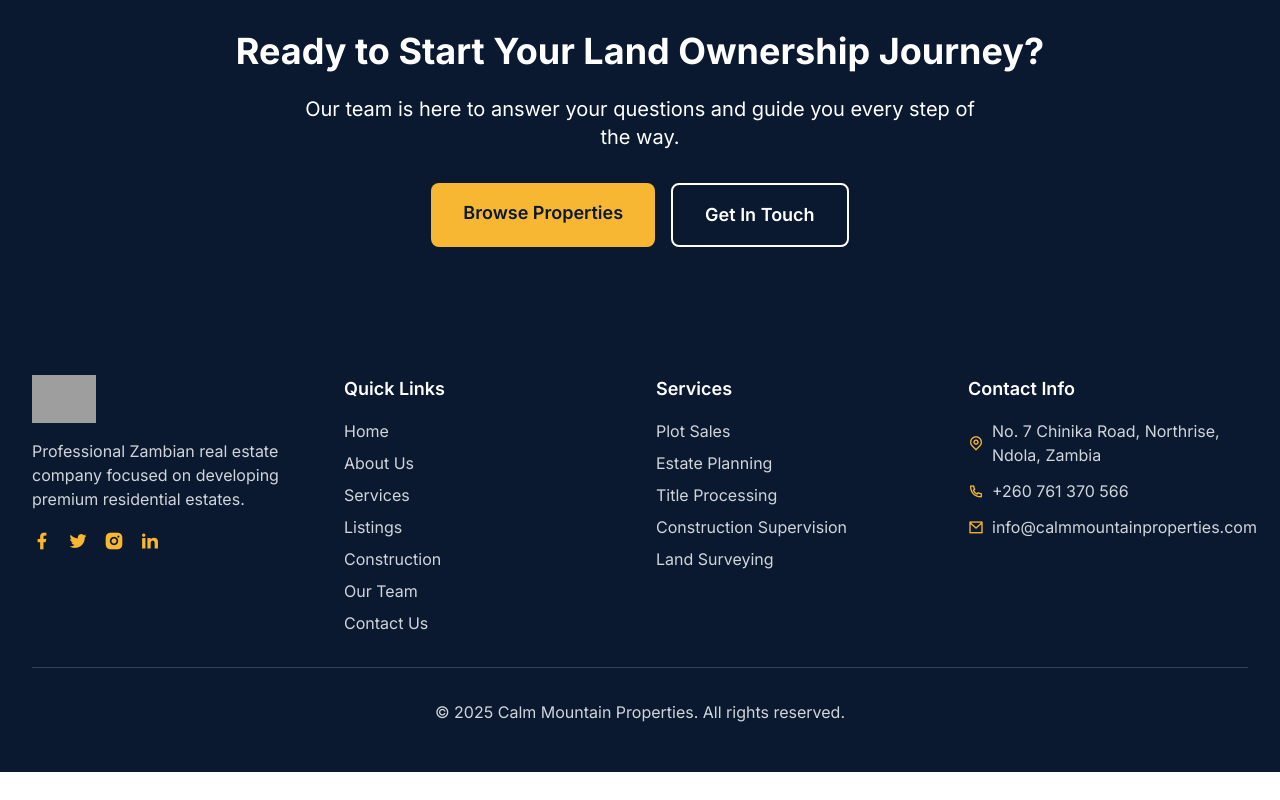
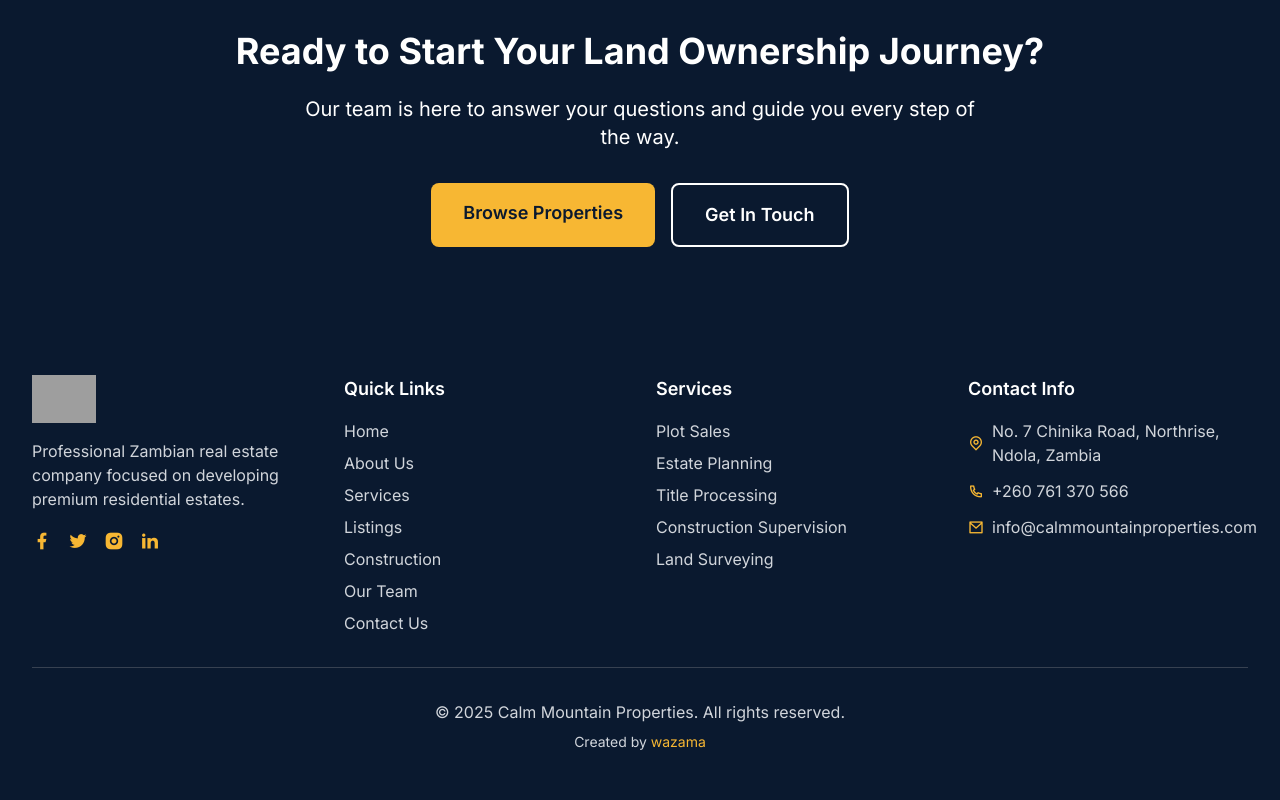
Before and after one commit to Wazanyirenda/real-estate-site, a Next.js app: page / in a window 1280 px wide. Shown: the part 4915-5715 px from the top of the page. Before the commit the page ends 5687 px from the top, so only its background shows below. Built offline with nearby package versions, Linux system fonts and the light colour scheme; grey boxes are pictures that could not be loaded; some icons are missing.

Commit message:
added footer and working links

```diff
--- a/app/about/CompanyOverview.tsx
+++ b/app/about/CompanyOverview.tsx
@@ -11,7 +11,7 @@
               Calm Mountain is a reputable property developer and real estate agency with branches in Ndola and Kitwe. We pride ourselves on providing top-notch real estate services to individuals and businesses looking to buy, sell, or rent properties within and outside the region.
             </p>
             <p className="text-lg text-gray-700 mb-8 leading-relaxed">
-              Our main goal is to provide easy access to land for the Zambian people and ensure the proper management of properties in the country. As the sun arcs across the savannah, we stand sentinel—guardians of dreams, stewards of prosperity, making land ownership accessible to every family.
+              Our main goal is to provide easy access to land for the Zambian people and ensure the proper management of properties in the country. As the sun arcs across the savannah, we stand sentinel, guardians of dreams, stewards of prosperity, making land ownership accessible to every family.
             </p>
             {/* Removed stats badges per request */}
           </div>
--- a/components/Footer.tsx
+++ b/components/Footer.tsx
@@ -128,6 +128,9 @@
 
         <div className="border-t border-gray-700 mt-8 pt-8 text-center text-gray-300">
           <p>&copy; {new Date().getFullYear()} Calm Mountain Properties. All rights reserved.</p>
+          <p className="mt-2 text-sm">
+            Created by <a href="https://wazama.vercel.app" target="_blank" rel="noopener noreferrer" className="text-[#f7b733] hover:underline">wazama</a>
+          </p>
         </div>
       </div>
     </footer>
```
Also changed, not shown: app/listings/[slug]/page.tsx (line endings or trailing spaces).
